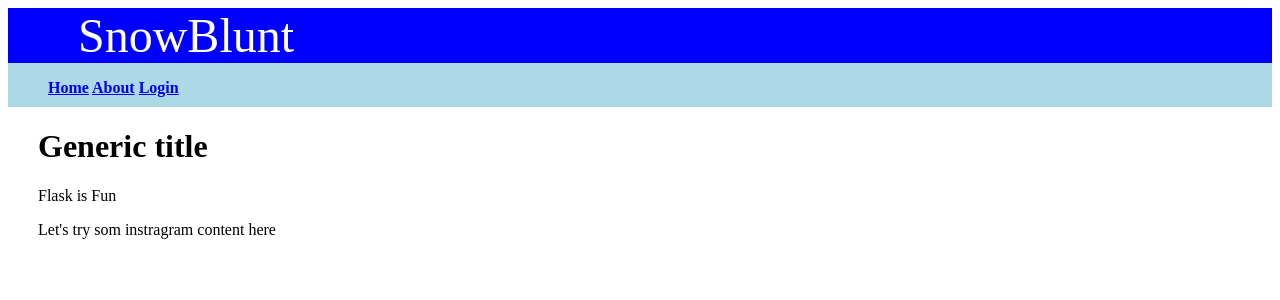
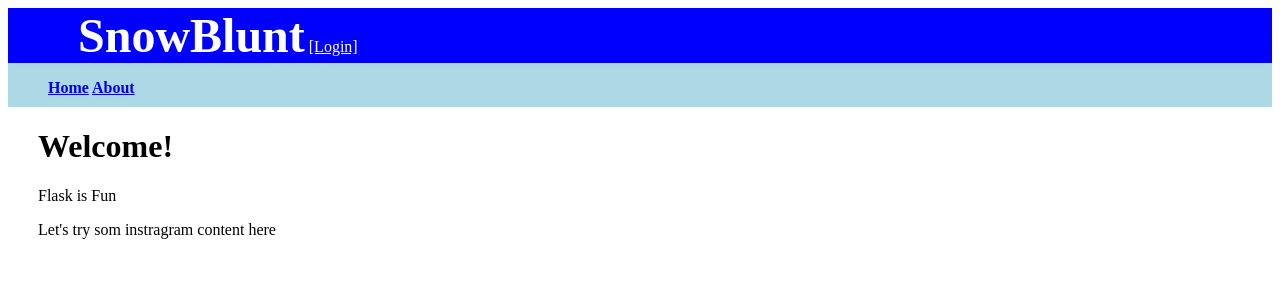
Before and after one commit to robertsvensk/webb_app_flask, a Flask app: page / in a window 1280 px wide. Shown: the top 300 px of the page. Run offline with Flask 2, Linux system fonts and the light colour scheme.

Commit message:
color cleanup of login link

```diff
--- a/main.py
+++ b/main.py
@@ -3,6 +3,9 @@ import instagram
 
 app = Flask(__name__)
 
+
+
+####################### WATER ###############################
 WaterPlants = False
 def startWatering():
     global WaterPlants
@@ -16,12 +19,20 @@ def waterPlants():
             print(timer)
         WaterPlants = False
 
+####################### LOGIN ###############################
 LoggedOn = False
-# Login handling
+class User():
+    name = ''
 
+admin = User()
+admin.name = 'Robert'
+user = admin
+
+####################### ROUTES ##############################
 @app.route("/")
 def home():
-    return render_template("home.html", Login = LoggedOn)
+    global user
+    return render_template("home.html", Login = LoggedOn, user =user)
 
 @app.route("/about")
 def about():
@@ -34,6 +45,12 @@ def login():
         LoggedOn = True
         return redirect(url_for("home"))
     return render_template("login.html", Login = LoggedOn)
+
+@app.route("/logout")
+def logout():
+    global LoggedOn
+    LoggedOn = False
+    return redirect(url_for("home"))
 
 ButtonPressed = 0
 @app.route("/plants", methods=['GET', 'POST'])
@@ -57,6 +74,7 @@ def robert():
 def cathrine():
     return "Tack så mycket Cathrine!"
 
+############################# MAIN ############################
 if __name__ == "__main__":
     waterPlants()
     app.run(debug=True)
--- a/static/css/template.css
+++ b/static/css/template.css
@@ -18,11 +18,14 @@ header{
 
 .banner {
     background: blue;
-    color: white;
     padding-left: 70px;
-    vertical-align: middle;
 }
 
 .logo {
     font-size: 3em;
+    color: white;
 }
+
+.login {
+    color: white;
+}
--- a/templates/home.html
+++ b/templates/home.html
@@ -7,7 +7,11 @@
         {% extends "template.html" %}
         {% block content %}
 
-        <h1>Generic title</h1>
+        {% if Login is true %}
+            <h1>Welcome, {{user.name}}!</h1>
+        {% else %}
+            <h1>Welcome!</h1>
+        {% endif %}
         <p> Flask is Fun</p>
         <p> Let's try som instragram content here </p>
         {% endblock %}
--- a/templates/template.html
+++ b/templates/template.html
@@ -8,10 +8,12 @@
     <body>
         <header>
             <div class="container">
-                <div class="banner">
-                    <a class="logo">SnowBlunt</a>
+                <div class="banner" style="color: white;">
+                    <a class="logo"><b>SnowBlunt</b></a>
                     {% if Login is true %}
-                    <a href="{{ url_for('login') }}" style="color: white;">[Logout]</a>
+                    <a class="login" href="{{ url_for('logout') }}">[Logout]</a>
+                    {% else %}
+                    <a class="login" href="{{ url_for('login') }}">[Login]</a>
                     {% endif %}
                 </div>
                 <strong><nav>
@@ -20,8 +22,6 @@
                             <a href="{{ url_for('about') }}">About</a>
                             {% if Login is true %}
                             <a href="{{ url_for('plants') }}">Plants</a>
-                            {% else %}
-                            <a href="{{ url_for('login') }}">Login</a>
                             {% endif %}
                         </ul>
                     </nav></strong>
```
